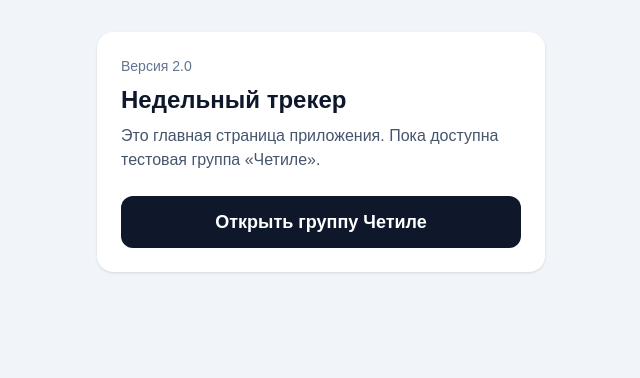
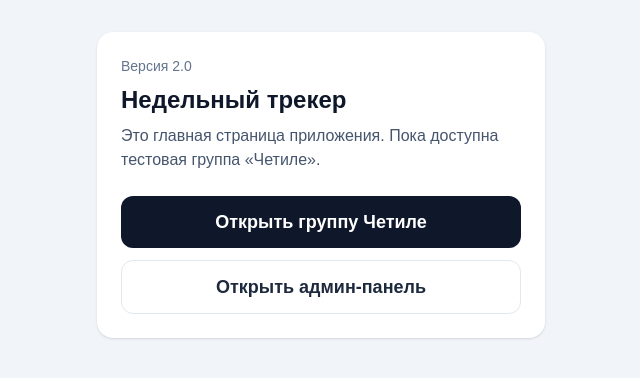
Before and after one commit to sayat396-debug/chetile-tracker, a Next.js app: page / in a window 1280 px wide. Shown: the top 378 px of the page, without its empty margins (319-959 px from the left). Built offline with nearby package versions, Linux system fonts and the light colour scheme.

Commit message:
Add admin page

```diff
--- a/src/app/page.tsx
+++ b/src/app/page.tsx
@@ -17,12 +17,21 @@ export default function HomePage() {
           «Четиле».
         </p>
 
+        <div className="space-y-3">
           <Link
             href="/g/chetile"
             className="block w-full rounded-xl bg-slate-900 px-4 py-3 text-center text-lg font-semibold text-white transition hover:bg-slate-700"
           >
             Открыть группу Четиле
           </Link>
+
+          <Link
+            href="/admin"
+            className="block w-full rounded-xl border border-slate-200 bg-white px-4 py-3 text-center text-lg font-semibold text-slate-800 transition hover:bg-slate-50"
+          >
+            Открыть админ-панель
+          </Link>
+        </div>
       </div>
     </main>
   );
```
Also changed, not shown: 1 other file (tests, documents, lock files or other folders). Lines whose indentation alone changed are shown as unchanged.
